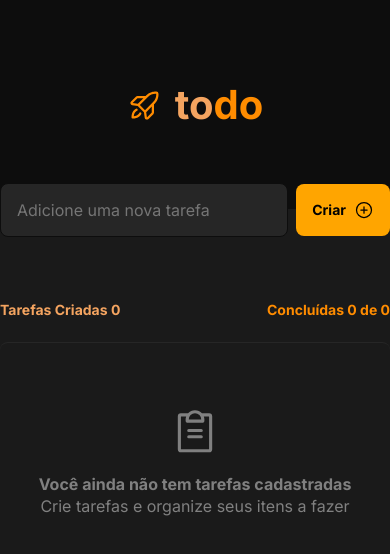
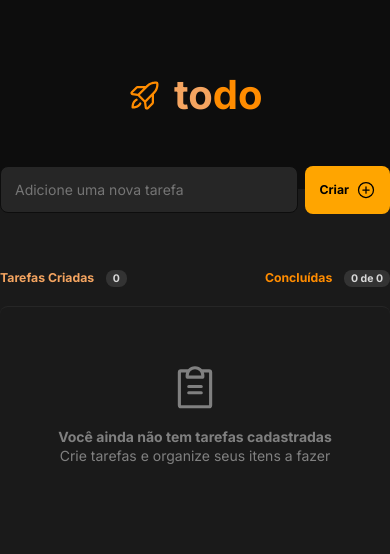
Before and after one commit to Brendler17/to-do, a React (Vite) app: page / in a window 390 px wide. Shown: the top 554 px of the page. Built offline with nearby package versions, Linux system fonts and the light colour scheme.

Commit message:
applied responsiveness

```diff
--- a/src/global.module.css
+++ b/src/global.module.css
@@ -12,6 +12,17 @@
   --orange-700: #FF8C00;
   --orange-900: #FF4500;
   --danger: #E25858;
+}
+
+:focus {
+  outline: transparent;
+  box-shadow: 0 0 0 2px var(--orange-500);
+}
+
+@media(max-width: 768px) {
+  html {
+    font-size: 87.5%;
+  }
 }
 
 * {
@@ -41,7 +52,7 @@ button {
 }
 
 .tasksContainer {
-  margin-top: 4rem;
+  margin: 4rem 0;
 }
 
 .tasksBoxHeader {
@@ -57,6 +68,15 @@ button {
 
 .tasksBoxHeader strong:last-child {
   color: var(--orange-700);
+}
+
+.tasksBoxHeader strong span {
+  font-size: 0.75rem;
+  color: var(--gray-200);
+  background: var(--gray-400);
+  padding: 0.125rem 0.5rem;
+  border-radius: 8px;
+  margin-left: 0.625rem;
 }
 
 .tasksBoxContent {
```
